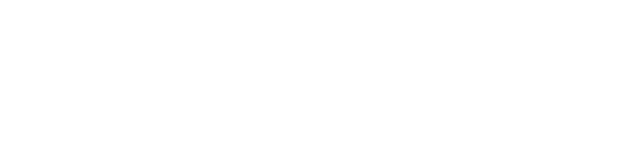
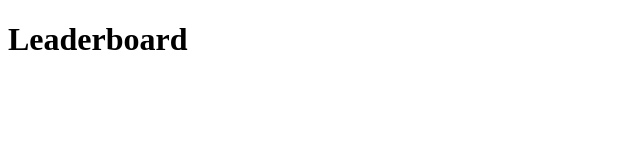
Before and after one commit to AyoMoses1/Leaderboard, a website built with webpack: page src/index.html in a window 1280 px wide. Shown: the whole page, without its empty margins (0-640 px from the left). Built offline with nearby package versions, Linux system fonts and the light colour scheme; files whose address does not match are found by name.

Commit message:
added index.html file

```diff
--- a/src/index.html
+++ b/src/index.html
@@ -9,6 +9,6 @@
   <script src='main.js'></script>
 </head>
 <body>
-
+  <h1>Leaderboard</h1>
 </body>
 </html>
```
